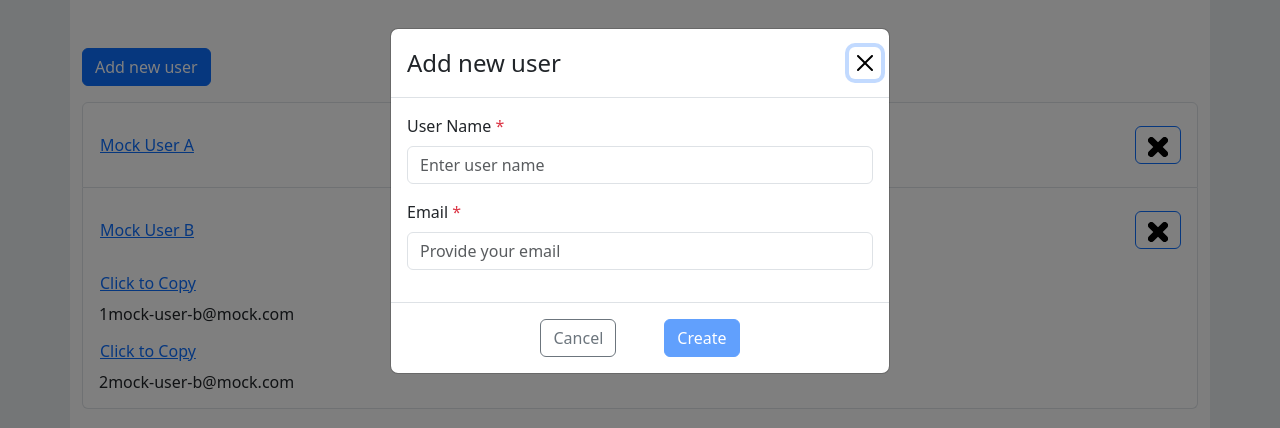
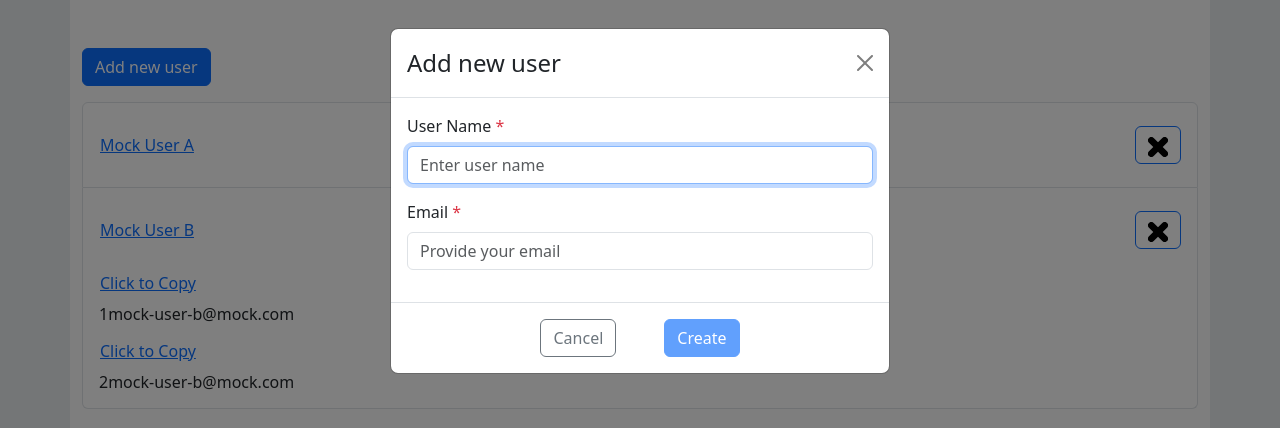
Before and after one commit to supproduction/morph, an Angular app: page / in a window 1280 px wide. Both pictures are taken after a click on the button "Add new user". Shown: the top 428 px of the page. Built offline with nearby package versions, Linux system fonts and the light colour scheme.

Commit message:
fix: leftovers

```diff
--- a/src/app/features/user/components/create-user/create-user.component.html
+++ b/src/app/features/user/components/create-user/create-user.component.html
@@ -1,7 +1,15 @@
-<app-modal (closed)="form.formDir?.resetForm()" #modal title="Add new user">
-  <button trigger class="btn btn-primary mb-3">Add new user</button>
+<app-modal (closed)="reset()" #modal title="Add new user">
+  <div trigger class="d-flex gap-2">
+    <button class="btn btn-primary mb-3">Add new user</button>
 
-  <app-user-form #form></app-user-form>
+    @if (loading || (adding$ | async)) {
+      <div class="spinner-border text-secondary" role="status">
+        <span class="visually-hidden">Loading...</span>
+      </div>
+    }
+  </div>
+
+  <app-user-form></app-user-form>
 
   <div footer class="d-flex w-100 gap-5 justify-content-center">
     <button
@@ -13,7 +21,7 @@
     </button>
 
     <button
-      [disabled]="form.formDir?.invalid ?? true"
+      [disabled]="isFormInvalid"
       (click)="create()"
       class="btn btn-primary"
     >
--- a/src/app/features/user/components/create-user/create-user.component.ts
+++ b/src/app/features/user/components/create-user/create-user.component.ts
@@ -1,9 +1,10 @@
 import { CommonModule } from '@angular/common';
-import { Component, inject, ViewChild } from '@angular/core';
+import { AfterViewInit, Component, DestroyRef, EventEmitter, inject, Input, Output, ViewChild } from '@angular/core';
+import { takeUntilDestroyed } from '@angular/core/rxjs-interop';
 import { UserService } from '@features/user/services/user.service';
 import { ModalComponent } from '@shared/components/modal/modal.component';
 import { User } from '@shared/interface/responses';
-import { take } from 'rxjs';
+import { map, merge, shareReplay, Subject, switchMap, tap } from 'rxjs';
 import { UserFormComponent } from '../user-form/user-form.component';
 
 @Component({
@@ -12,17 +13,45 @@ import { UserFormComponent } from '../user-form/user-form.component';
   imports: [CommonModule, UserFormComponent, ModalComponent],
   templateUrl: './create-user.component.html',
 })
-export class CreateUserComponent {
+export class CreateUserComponent implements AfterViewInit {
+  @Input() loading?: boolean | null;
+
+  @Output() add = new EventEmitter<void>();
+
   @ViewChild(UserFormComponent) formCmp!: UserFormComponent;
   @ViewChild(ModalComponent) modal!: ModalComponent;
 
   private userService = inject(UserService);
+  private destroyRef = inject(DestroyRef);
+
+  private triggerAdd$ = new Subject<void>();
+  private add$ = this.triggerAdd$.pipe(
+    switchMap(() => this.userService.create(this.formCmp.form.value as User)),
+    shareReplay({ bufferSize: 1, refCount: true }),
+  )
+
+  adding$ = merge(
+    this.triggerAdd$.pipe(map(() => true)),
+    this.add$.pipe(map(() => false)),
+  );
+
+  isFormInvalid = true;
+
+  ngAfterViewInit(): void {
+    this.formCmp.isInValidForm().pipe(
+      tap(isFormInvalid => this.isFormInvalid = isFormInvalid),
+      takeUntilDestroyed(this.destroyRef),
+    ).subscribe()
+  }
 
   create() {
-    this.userService.create(this.formCmp.form.value as User).pipe(
-      take(1),
-    ).subscribe();
-    this.formCmp.formDir.resetForm();
+    this.triggerAdd$.next();
+    this.reset();
     this.modal.close();
+    this.add.emit();
+  }
+
+  reset() {
+    this.formCmp.formDir.resetForm()
   }
 }
--- a/src/app/features/user/components/user-form/user-form.component.ts
+++ b/src/app/features/user/components/user-form/user-form.component.ts
@@ -2,6 +2,7 @@ import { CommonModule } from '@angular/common';
 import { Component, inject, Input, OnChanges, SimpleChanges, ViewChild } from '@angular/core';
 import { FormBuilder, FormGroupDirective, ReactiveFormsModule, Validators } from '@angular/forms';
 import { User } from '@shared/interface/responses';
+import { map, Observable } from 'rxjs';
 
 @Component({
   selector: 'app-user-form',
@@ -54,4 +55,10 @@ export class UserFormComponent implements OnChanges {
     this.form.controls.emails!.removeAt(index);
     this.form.markAsDirty();
   }
+
+  isInValidForm(): Observable<boolean> {
+    return this.form.statusChanges.pipe(
+      map(status => status === 'INVALID' || !Boolean(this.formDir.dirty))
+    )
+  }
 }
--- a/src/app/features/user/components/user-list/user-list.component.html
+++ b/src/app/features/user/components/user-list/user-list.component.html
@@ -1,9 +1,15 @@
-<app-create-user class="mb-3"></app-create-user>
+<app-create-user
+  [loading]="adding$ | async"
+  (add)="addHandler()"
+  class="mb-3"
+></app-create-user>
 
 <div class="list-group">
   @if (initialLoading$ | async) {
-    <div class="spinner-border text-primary" role="status">
-      <span class="visually-hidden">Loading...</span>
+    <div class="d-flex justify-content-center">
+      <div class="spinner-border text-primary" role="status">
+        <span class="visually-hidden">Loading...</span>
+      </div>
     </div>
   } @else {
     @for (user of users$ | async; track user.id) {
--- a/src/app/features/user/components/user-list/user-list.component.ts
+++ b/src/app/features/user/components/user-list/user-list.component.ts
@@ -16,6 +16,7 @@ export class UserListComponent {
 
   private getList$ = new BehaviorSubject<void>(void 0);
   private disabledId$ = new Subject<string>();
+  private add$ = new Subject<void>();
 
   users$ = this.getList$.pipe(
     switchMap(() => this.usersService.get()),
@@ -32,8 +33,16 @@ export class UserListComponent {
     ),
     this.users$.pipe(map(() => []))
   );
+  adding$ = merge(
+    this.add$.pipe(map(() => true)),
+    this.users$.pipe(map(() => false))
+  );
 
   deleteHandler(id: string) {
     this.disabledId$.next(id);
   }
+
+  addHandler() {
+    this.add$.next();
+  }
 }
--- a/src/app/features/user/components/user/user.component.html
+++ b/src/app/features/user/components/user/user.component.html
@@ -1,15 +1,9 @@
 <div class="d-flex w-100 gap-5 justify-content-center">
   <a routerLink="/" class="btn btn-outline-secondary"> Back to List </a>
 
-  <button
-    [disabled]="
-      (!form.formDir?.dirty ?? false) || (form.formDir?.invalid ?? true)
-    "
-    (click)="save()"
-    class="btn btn-primary"
-  >
+  <button [disabled]="isFormInvalid" (click)="save()" class="btn btn-primary">
     Save Changes
   </button>
 </div>
 
-<app-user-form [user]="user$ | async" #form></app-user-form>
+<app-user-form [user]="user$ | async"></app-user-form>
--- a/src/app/features/user/components/user/user.component.ts
+++ b/src/app/features/user/components/user/user.component.ts
@@ -4,7 +4,7 @@ import { takeUntilDestroyed } from '@angular/core/rxjs-interop';
 import { ActivatedRoute, Router, RouterModule } from '@angular/router';
 import { UserService } from '@features/user/services/user.service';
 import { User } from '@shared/interface/responses';
-import { map, Subject, switchMap, withLatestFrom } from 'rxjs';
+import { map, Subject, switchMap, tap, withLatestFrom } from 'rxjs';
 import { UserFormComponent } from '../user-form/user-form.component';
 
 @Component({
@@ -34,6 +34,15 @@ export class UserComponent implements OnInit {
     })),
   )
 
+  isFormInvalid = true;
+
+  ngAfterViewInit(): void {
+    this.formCmp.isInValidForm().pipe(
+      tap(isFormInvalid => this.isFormInvalid = isFormInvalid),
+      takeUntilDestroyed(this.destroyRef),
+    ).subscribe()
+  }
+
   ngOnInit(): void {
     this.save$.pipe(takeUntilDestroyed(this.destroyRef)).subscribe();
   }
--- a/src/app/shared/components/modal/modal.component.html
+++ b/src/app/shared/components/modal/modal.component.html
@@ -6,6 +6,7 @@
       class="btn-close"
       aria-label="Close"
       (click)="modal.close()"
+      tabindex="-1"
     ></button>
   </div>
 
--- a/src/app/shared/mock-backend/mock-backend.interceptor.ts
+++ b/src/app/shared/mock-backend/mock-backend.interceptor.ts
@@ -63,12 +63,15 @@ export class MockBackendInterceptor implements HttpInterceptor {
   }
 
   private create(req: HttpRequest<unknown>): Observable<HttpResponse<unknown>> {
-    this.users.unshift({
-      id: new Date().getTime().toString(),
-      ...req.body as Omit<User, 'id'>,
-    });
+    this.users = [
+      {
+        id: new Date().getTime().toString(),
+        ...req.body as Omit<User, 'id'>,
+      },
+      ...this.users
+    ];
 
-    return this.response(null, 1500);
+    return this.response(null, 1000);
   }
 
   private response(data: any, delayValue = 300): Observable<HttpResponse<unknown>> {
```
